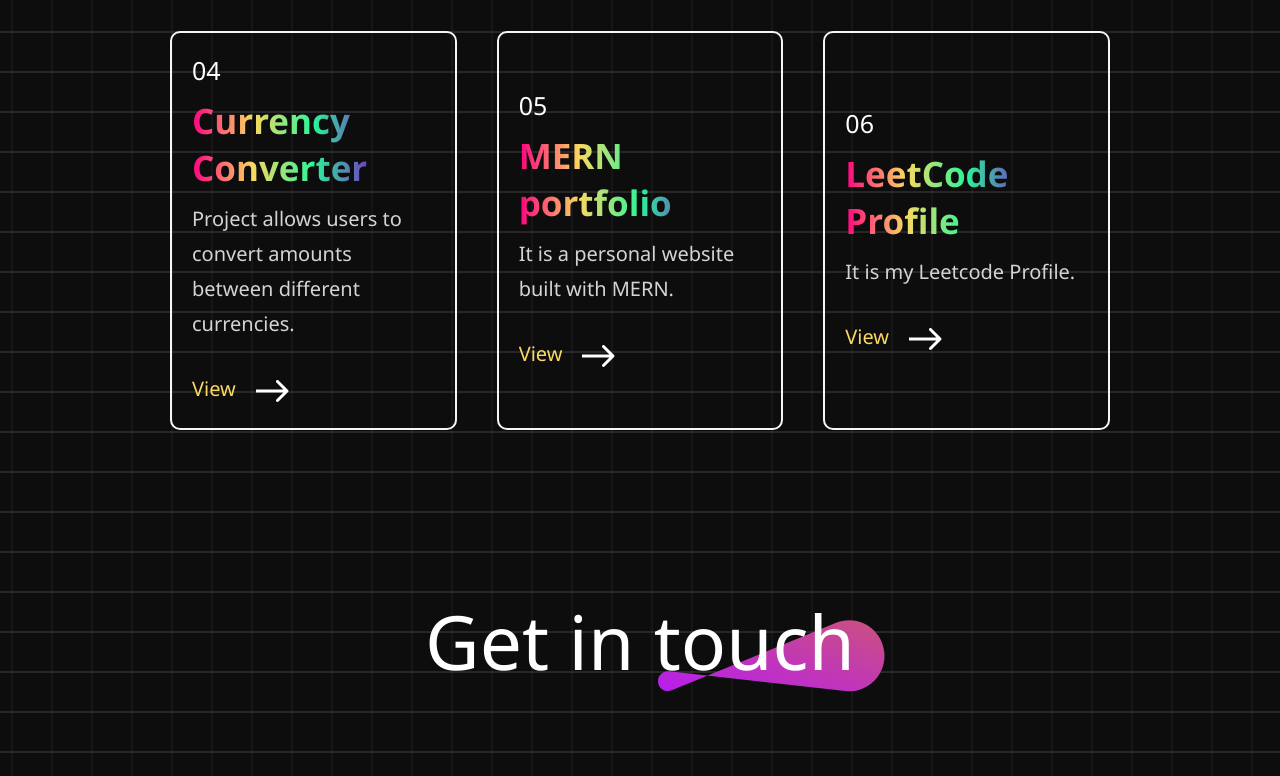
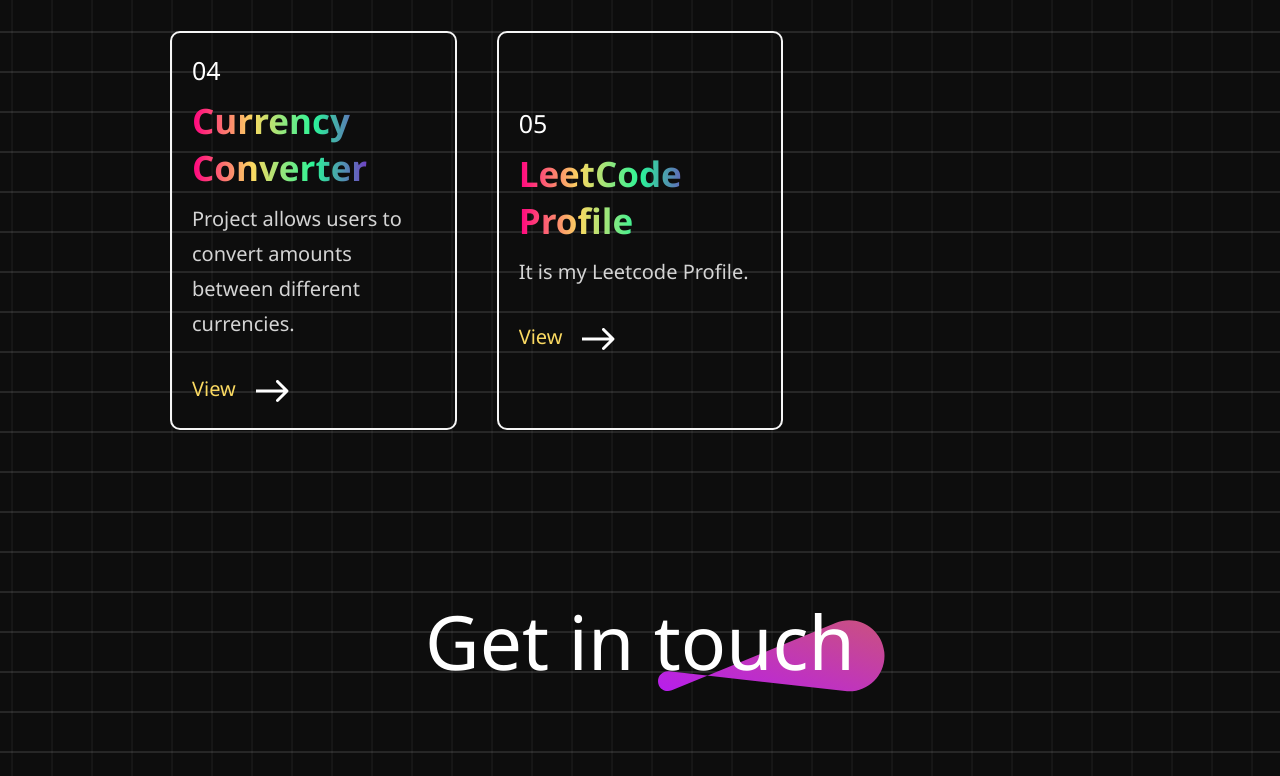
Before and after one commit to vivek-mishra12/frontent-portfolio, a React (Vite) app: page / in a window 1280 px wide. Shown: the part 2580-3356 px from the top of the page. Built offline with nearby package versions, Linux system fonts and the light colour scheme.

Commit message:
Update services_data.js
changed

```diff
--- a/src/assets/services_data.js
+++ b/src/assets/services_data.js
@@ -28,15 +28,10 @@
     link:"https://vivek-mishra12.github.io/Currency-Converter/"
   },
 
-  {
-    P_no: "05",
-    P_name: "MERN portfolio",
-    P_desc: "It is a personal website built with MERN.",
-    link: ""
-  },
+
 
    {
-    P_no: "06",
+    P_no: "05",
     P_name: "LeetCode Profile",
     P_desc: "It is my Leetcode Profile.",
     link: "https://leetcode.com/u/vivekmishra123-_/"
```
